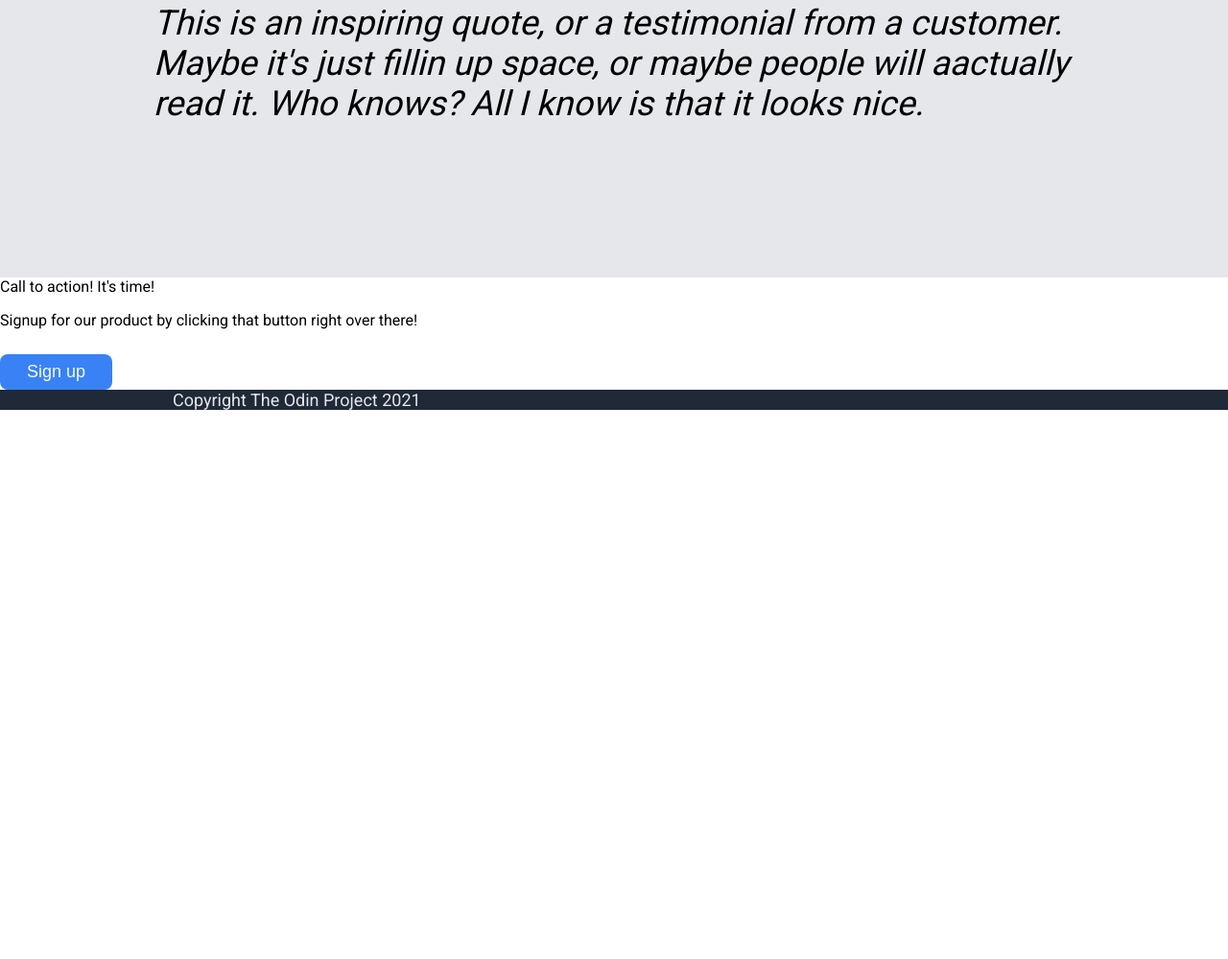
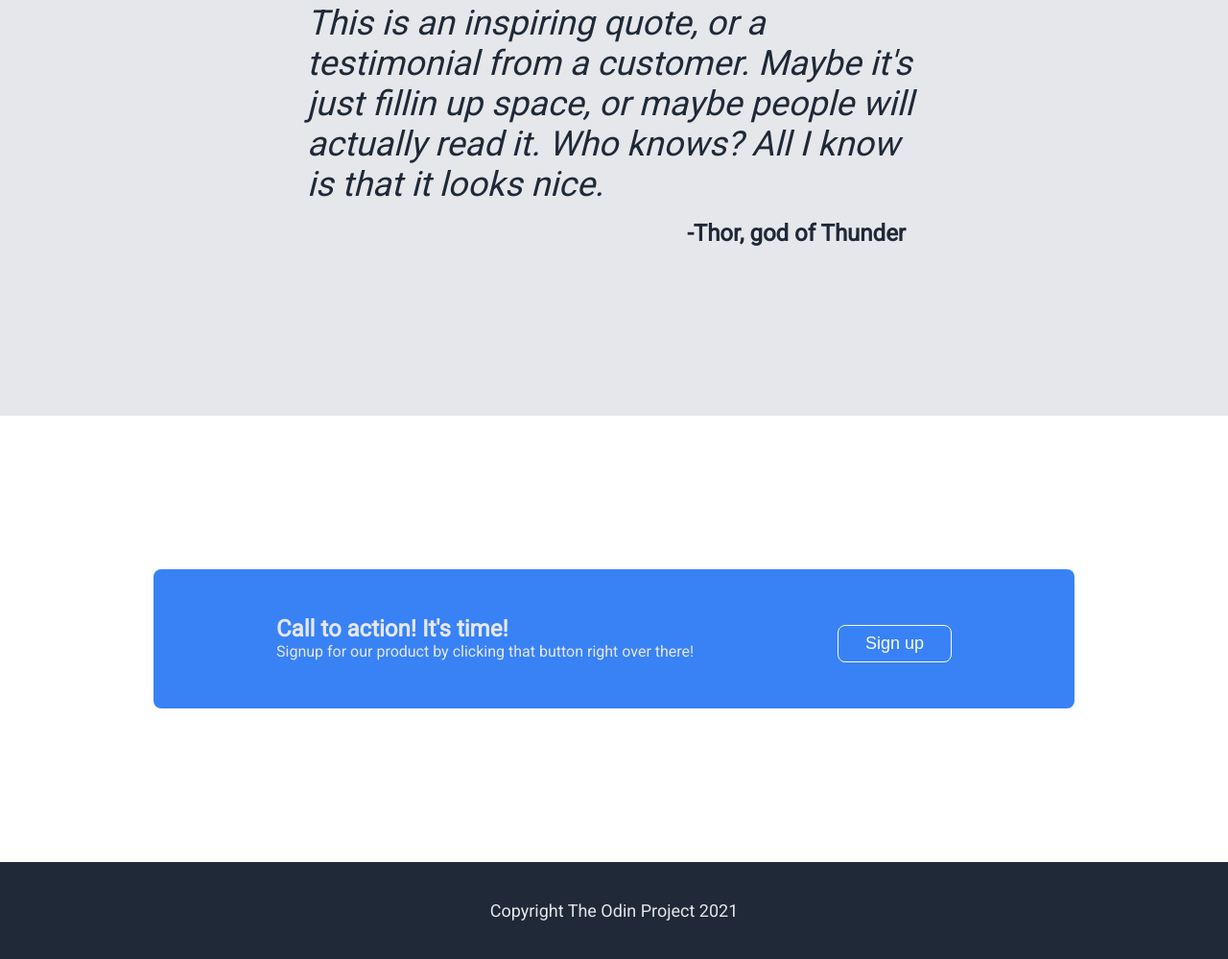
Before and after one commit to soulman911/flex-project, a plain HTML site: page index.html in a window 1280 px wide. Shown: the part 1308-2307 px from the top of the page at 96% size. Before the commit the page ends 1735 px from the top, so only its background shows below. Drawn offline with Linux system fonts and the light colour scheme.

Commit message:
Style the quote and cta sections

```diff
--- a/index.html
+++ b/index.html
@@ -35,11 +35,17 @@
     </div>
 </div>
 <div class="quotation">
-    <blockquote>This is an inspiring quote, or a testimonial from a customer. Maybe it's just fillin up space, or maybe people will aactually read it. Who knows? All I know is that it looks nice.</blockquote>
+    <blockquote>This is an inspiring quote, or a testimonial from a customer. Maybe it's just fillin up space, or maybe people will actually read it. Who knows? All I know is that it looks nice.</blockquote>
+    <cite>-Thor, god of Thunder</cite>
 </div>
-<div class="cta"> Call to action! It's time!
-    <p>Signup for our product by clicking that button right over there!</p>
-    <button class="signup">Sign up</button>
+<div class="cta">
+    <div class="container">
+        <div class="ctaleft">
+            <div class="ctaheadline">Call to action! It's time!</div>
+            <div class="ctasubtext">Signup for our product by clicking that button right over there!</div>
+        </div>
+        <button class="botsignup">Sign up</button>
+    </div>
 </div>
 <div class="footer">Copyright The Odin Project 2021</div>
 
--- a/style.css
+++ b/style.css
@@ -86,7 +86,8 @@ a {
 .quotation {
     margin: 0;
     background-color: #E5E7EB;
-    padding: 10em;
+    padding: 10em 20em;
+
 }
 
 blockquote {
@@ -94,6 +95,8 @@ blockquote {
     padding: 0;
     font-size: 36px;
     font-style: italic;
+    font-weight: lighter;
+    color: #1F2937;
 }
 
 .cardholder {
@@ -117,4 +120,56 @@ blockquote {
 .footer {
     font-size: 18px;
     color: #E5E7EB;
+    justify-content: center;
+    padding-top: 40px;
+    padding-bottom: 40px;
 }
+
+cite {
+    font-style: normal;
+    font-weight: bold;
+    display: flex;
+    justify-content: end;
+    padding: 16px;
+    font-size: 24px;
+    color: #1F2937;
+}
+
+.cta {
+    padding: 10em;
+    display: flex;
+    flex-direction: row;
+}
+.container {
+    background-color: #3882F6;
+    color: #E5E7EB;
+    border: none;
+    border-radius: 8px;
+    padding: 48px 8em;
+    flex: 1;
+    display: flex;
+    justify-content: end;
+}
+
+.ctaheadline {
+    font-size: 24px;
+    font-weight: 900;
+}
+
+.ctaleft {
+    display: flex;
+    flex-direction: column;
+    align-items: start;
+    flex: 1;
+}
+
+.botsignup {
+    border: #F9FAF8;
+    border-style: solid;
+    border-radius: 8px;
+    border-width: 1px;
+    background-color: #3882F6;
+    color: #F9FAF8;
+    display: flex;
+    justify-content: end;
+}
```
